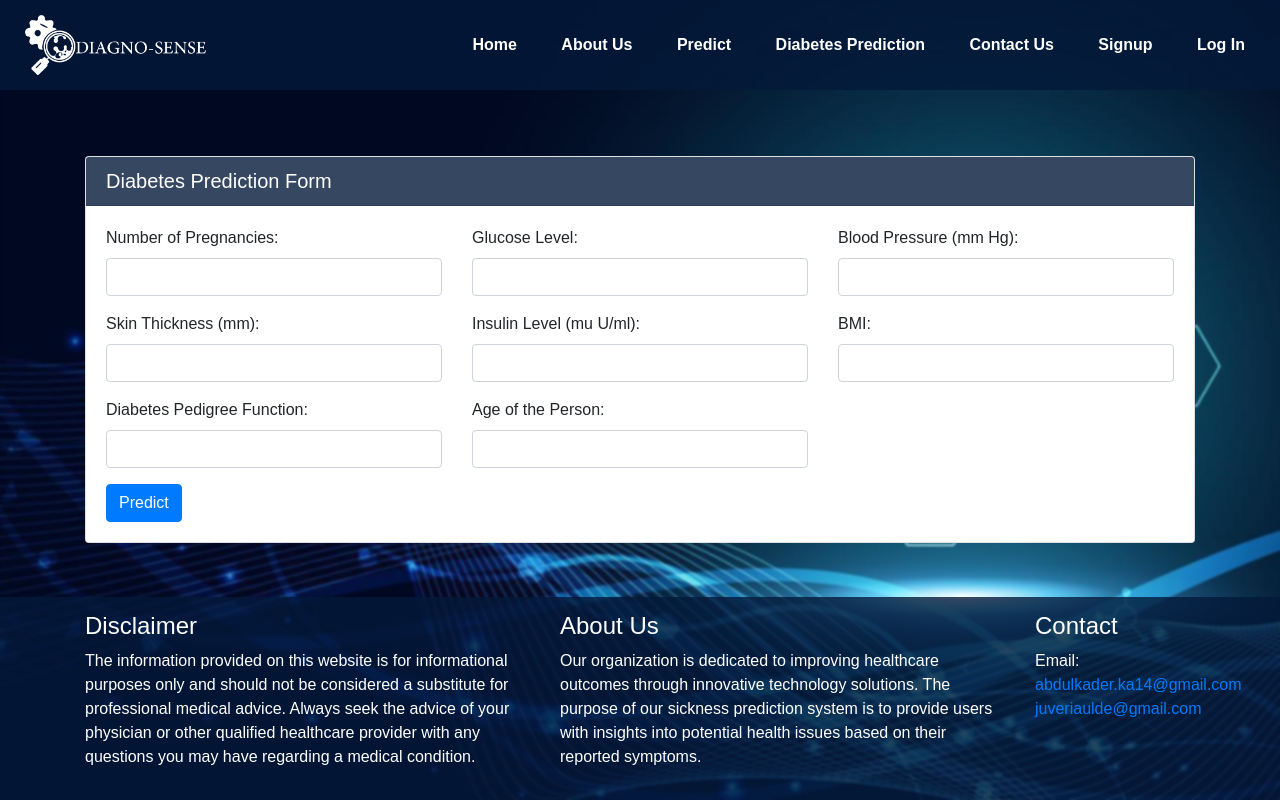
After one commit to Kadir-53/diagno-sense, a Flask app: page /diabetes_prediction_form in a window 1280 px wide. The commit adds this page. Run offline with Flask 3, Linux system fonts and the light colour scheme; parts of the project's set-up code (start-up, migrations or seed data) failed here and were passed over; some libraries are stand-ins or nearby versions.

Commit message:
added diabetes page

```diff
--- a/diagno/routes.py
+++ b/diagno/routes.py
@@ -4,6 +4,9 @@ from diagno.models import Item, Users
 from diagno.forms import RegisterForm, LoginForm
 from diagno.symptom import predictDisease
 from flask_login import login_user, logout_user, login_required
+import os
+import pickle
+import pandas as pd
 
 
 @app.route("/")
@@ -84,3 +87,45 @@ def predict():
 def market():
   items = Item.query.all()
   return render_template('market.html', items=items)
+
+
+dataset_dir = os.path.join(os.path.dirname(__file__), 'dataset')
+model_path = os.path.join(os.path.dirname(__file__), 'diabetes_model.sav')
+diabetes_model = pickle.load(open(model_path, 'rb'))
+
+
+@app.route('/diabetes_prediction', methods=['GET', 'POST'])
+def diabetes_prediction():
+  if request.method == 'GET':
+    return render_template('diabetes_prediction.html')
+  elif request.method == 'POST':
+    # Get input data from the form
+    pregnancies = float(request.form['pregnancies'])
+    glucose = float(request.form['glucose'])
+    blood_pressure = float(request.form['blood_pressure'])
+    skin_thickness = float(request.form['skin_thickness'])
+    insulin = float(request.form['insulin'])
+    bmi = float(request.form['bmi'])
+    diabetes_pedigree_function = float(
+        request.form['diabetes_pedigree_function'])
+    age = float(request.form['age'])
+
+    # Perform prediction
+    user_input = [
+        pregnancies, glucose, blood_pressure, skin_thickness, insulin, bmi,
+        diabetes_pedigree_function, age
+    ]
+    diab_prediction = diabetes_model.predict([user_input])
+
+    # Return prediction result
+    if diab_prediction[0] == 1:
+      prediction_result = 'The person is diabetic'
+    else:
+      prediction_result = 'The person is not diabetic'
+
+    return jsonify({"prediction_result": prediction_result})
+
+
+@app.route('/diabetes_prediction_form')
+def diabetes_prediction_form():
+  return render_template('diabetes_prediction_form.html')
--- a/diagno/templates/base.html
+++ b/diagno/templates/base.html
@@ -19,6 +19,7 @@
             <a href="{{url_for('index')}}">Home</a>
             <a href="{{url_for('about')}}">About Us</a>
             <a href="{{url_for('symptoms')}}">Predict</a>
+           <a href="{{url_for('diabetes_prediction_form')}}">Diabetes Prediction</a>
             <a href="{{url_for('contact')}}">Contact Us</a>
 
             {% if current_user.is_authenticated %}
--- /dev/null
+++ b/diagno/templates/diabetes_prediction_form.html
@@ -0,0 +1,189 @@
+{% extends 'base.html' %}
+
+{% block title %}
+Diabetes Prediction Form
+{% endblock %}
+
+{% block style %}
+<style>
+  body {
+
+    margin-bottom: 0;
+        padding-bottom: 150px;
+    font-family: Arial, sans-serif;
+    background-image: url('../static/images/diabetes.jpg');
+    background-size: cover;
+    background-position: center;
+    background-repeat: no-repeat;
+    background-attachment: fixed;
+    backdrop-filter: blur(1px);
+    display: flex;
+    flex-direction: column;
+    min-height: 100vh;
+    justify-content: center;
+  }
+
+  nav {
+    background-color: rgba(4, 26, 58, 0.8);
+    padding: 15px;
+    position: absolute;
+    width: 100%;
+    top: 0;
+    z-index: 1000;
+    display: flex;
+    justify-content: space-between;
+    align-items: center;
+  }
+
+  nav a {
+    color: #fff;
+    text-decoration: none;
+    padding: 10px;
+    margin: 0 10px;
+    font-weight: bold;
+  }
+
+  nav img {
+    height: 40px;
+    margin-left: 10px;
+  }
+
+  h2 {
+    display: block;
+    font-size: 1.2em;
+    margin-block-start: 0.83em;
+    margin-block-end: 0.83em;
+    margin-inline-start: 0px;
+    margin-inline-end: 0px;
+    font-weight: bold;
+  }
+
+  #form-container {
+    position: fixed;
+    top: 120px; /* Adjust based on your navbar height */
+    left: 50%;
+    transform: translateX(-50%);
+    z-index: 1000; /* Ensure the form stays above other content */
+}
+
+#prediction-container {
+    position: fixed;
+    top: 200px; /* Adjust based on your navbar and form height */
+    left: 50%;
+    transform: translateX(-50%);
+    z-index: 1000; /* Ensure the output stays above other content */
+    display: none;
+}
+
+  footer {
+
+        position: fixed;
+        bottom: 0;
+        width: 100%;
+        background-color: rgba(4, 26, 58, 0.8);
+        color: white;
+        padding: 15px;
+
+
+  }
+</style>
+{% endblock %}
+
+{% block content %}
+
+<div class="container mt-5">
+    <div class="card">
+        <div class="card-header text-white" style="background-color: rgba(4, 26, 58, 0.8);">
+            <h5 class="mb-0">Diabetes Prediction Form</h5>
+        </div>
+        <div class="card-body">
+            <form id="diabetes-form" method="post" action="/diabetes_prediction">
+                <div class="row">
+                    <div class="col-md-4">
+                        <div class="mb-3">
+                            <label for="pregnancies" class="form-label">Number of Pregnancies:</label>
+                            <input type="number" id="pregnancies" name="pregnancies" class="form-control" required>
+                        </div>
+                    </div>
+                    <div class="col-md-4">
+                        <div class="mb-3">
+                            <label for="glucose" class="form-label">Glucose Level:</label>
+                            <input type="number" id="glucose" name="glucose" class="form-control" required>
+                        </div>
+                    </div>
+                    <div class="col-md-4">
+                        <div class="mb-3">
+                            <label for="blood_pressure" class="form-label">Blood Pressure (mm Hg):</label>
+                            <input type="number" id="blood_pressure" name="blood_pressure" class="form-control" required>
+                        </div>
+                    </div>
+                </div>
+                <div class="row">
+                    <div class="col-md-4">
+                        <div class="mb-3">
+                            <label for="skin_thickness" class="form-label">Skin Thickness (mm):</label>
+                            <input type="number" id="skin_thickness" name="skin_thickness" class="form-control" required>
+                        </div>
+                    </div>
+                    <div class="col-md-4">
+                        <div class="mb-3">
+                            <label for="insulin" class="form-label">Insulin Level (mu U/ml):</label>
+                            <input type="number" id="insulin" name="insulin" step="0.001" class="form-control" required>
+                        </div>
+                    </div>
+                    <div class="col-md-4">
+                        <div class="mb-3">
+                            <label for="bmi" class="form-label">BMI:</label>
+                            <input type="number" id="bmi" name="bmi" step="0.001" class="form-control" required>
+                        </div>
+                    </div>
+                </div>
+                <div class="row">
+                    <div class="col-md-4">
+                        <div class="mb-3">
+                            <label for="diabetes_pedigree_function" class="form-label">Diabetes Pedigree Function:</label>
+                            <input type="number" id="diabetes_pedigree_function" name="diabetes_pedigree_function" step="0.001" class="form-control" required>
+                        </div>
+                    </div>
+                    <div class="col-md-4">
+                        <div class="mb-3">
+                            <label for="age" class="form-label">Age of the Person:</label>
+                            <input type="number" id="age" name="age" class="form-control" required>
+                        </div>
+                    </div>
+                </div>
+                <button type="submit" class="btn btn-primary">Predict</button>
+                <span id="prediction-result" class="ml-3" style="font-size: 18px; display: none;"></span>
+            </form>
+        </div>
+    </div>
+</div>
+
+
+
+
+
+
+<script>
+    // AJAX request to get prediction result
+    const form = document.getElementById('diabetes-form');
+    form.addEventListener('submit', function(event) {
+        event.preventDefault();
+        const formData = new FormData(form);
+        fetch('/diabetes_prediction', {
+            method: 'POST',
+            body: formData
+        })
+        .then(response => response.json())
+        .then(data => {
+            const resultSpan = document.getElementById('prediction-result');
+            resultSpan.innerText = data.prediction_result;
+            resultSpan.style.display = 'inline'; // Show the prediction result
+        });
+    });
+</script>
+
+
+
+
+{% endblock %}
--- /dev/null
+++ b/installed_packages.txt
@@ -0,0 +1 @@
+bcrypt blinker click contourpy cycler dnspython email-validator flask flask-bcrypt flask-login flask-sqlalchemy flask-wtf fonttools greenlet idna itsdangerous jinja2 joblib kiwisolver markupsafe matplotlib numpy packaging pandas pillow pyparsing python-dateutil pytz scikit-learn scipy seaborn six sqlalchemy threadpoolctl tzdata werkzeug wtforms
```
Also changed, not shown: diagno/templates/symptoms.html (+11 -3 lines), diagno/static/images/diabetes.jpg (added), instance/diagno.db, 3 other files.
